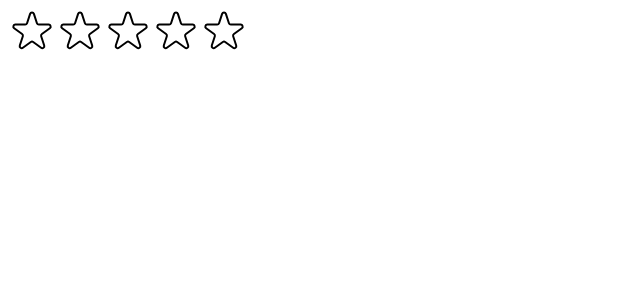
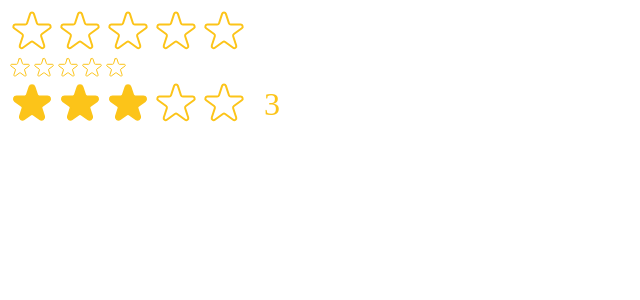
Before and after one commit to druvkotwani/React-Projects, a React (Create React App) app in the folder React8/: page / in a window 1280 px wide. Shown: the top 300 px of the page, without its empty margins (0-640 px from the left). Built offline with nearby package versions, Linux system fonts and the light colour scheme.

Commit message:
add custom props.

```diff
--- a/React8/src/StarRating.js
+++ b/React8/src/StarRating.js
@@ -8,39 +8,45 @@ const containerStyle = {
 const starContainer = {
     display: 'flex',
 }
-const textStyle = {
-    lineHeight: '1',
-    margin: '0'
-}
 
 
-export default function StarRating({ maxRating = 5 }) {
-    const [rating, setRating] = useState(0)
+export default function StarRating({ maxRating = 5, color = '#fcc419', size = 48, className = '', messages = [], defaultRating = 0 }) {
+    const [rating, setRating] = useState(defaultRating)
     const [tempRating, setTempRating] = useState(0)
 
+
+    const textStyle = {
+        lineHeight: '1',
+        margin: '0',
+        color: color,
+        fontSize: `${size / 1.5}px`
+    }
     return (
-        <div style={containerStyle}>
+        <div style={containerStyle} className={className} >
             <div style={starContainer}>
                 {Array.from({ length: maxRating }, (_, i) => (
                     <Star key={i} onClick={() => setRating(i + 1)} full={tempRating ? tempRating >= i + 1 : rating >= i + 1}
                         onHoverIn={() => setTempRating(i + 1)}
                         onHoverOut={() => setTempRating(0)}
+                        color={color}
+                        size={size}
                     />
                 ))}
             </div>
-            <p style={textStyle} >{tempRating || rating || ''}</p>
+            <p style={textStyle} >{messages.length === maxRating ? messages[tempRating ? tempRating - 1 : rating - 1] : tempRating || rating || ''}</p>
         </div>
     )
 }
 
-const starStyle = {
-    width: '48px',
-    height: '48px',
-    display: 'block',
-    cursor: 'pointer'
-}
 
-function Star({ onClick, full, onHoverIn, onHoverOut }) {
+
+function Star({ onClick, full, onHoverIn, onHoverOut, color, size }) {
+    const starStyle = {
+        width: `${size}px`,
+        height: `${size}px`,
+        display: 'block',
+        cursor: 'pointer'
+    }
     return (<span role='button' style={starStyle} onClick={onClick}
         onMouseEnter={onHoverIn}
         onMouseLeave={onHoverOut} >
@@ -48,8 +54,8 @@ function Star({ onClick, full, onHoverIn, onHoverOut }) {
             (<svg
                 xmlns="http://www.w3.org/2000/svg"
                 viewBox="0 0 20 20"
-                fill="#000"
-                stroke="#000"
+                fill={color}
+                stroke={color}
             >
                 <path
                     d="M9.049 2.927c.3-.921 1.603-.921 1.902 0l1.07 3.292a1 1 0 00.95.69h3.462c.969 0 1.371 1.24.588 1.81l-2.8 2.034a1 1 0 00-.364 1.118l1.07 3.292c.3.921-.755 1.688-1.54 1.118l-2.8-2.034a1 1 0 00-1.175 0l-2.8 2.034c-.784.57-1.838-.197-1.539-1.118l1.07-3.292a1 1 0 00-.364-1.118L2.98 8.72c-.783-.57-.38-1.81.588-1.81h3.461a1 1 0 00.951-.69l1.07-3.292z"
@@ -60,7 +66,7 @@ function Star({ onClick, full, onHoverIn, onHoverOut }) {
                     xmlns="http://www.w3.org/2000/svg"
                     fill="none"
                     viewBox="0 0 24 24"
-                    stroke="#000"
+                    stroke={color}
                 >
                     <path
                         strokeLinecap="round"
@@ -73,14 +79,3 @@ function Star({ onClick, full, onHoverIn, onHoverOut }) {
         }
     </span>)
 }
-
-
-/*
-FULL STAR
-
-
-EMPTY STAR
-
-
-
-*/
--- a/React8/src/index.js
+++ b/React8/src/index.js
@@ -7,6 +7,8 @@ const root = ReactDOM.createRoot(document.getElementById('root'));
 root.render(
   <React.StrictMode>
     {/* <App /> */}
-    <StarRating maxRating={5} />
+    <StarRating maxRating={5} messages={['Terrible', 'Good', 'Way Better', 'Quiet Good', 'Best']} />
+    <StarRating maxRating={5} size='24' />
+    <StarRating maxRating={5} size='48' defaultRating={3} />
   </React.StrictMode>
 );
```
